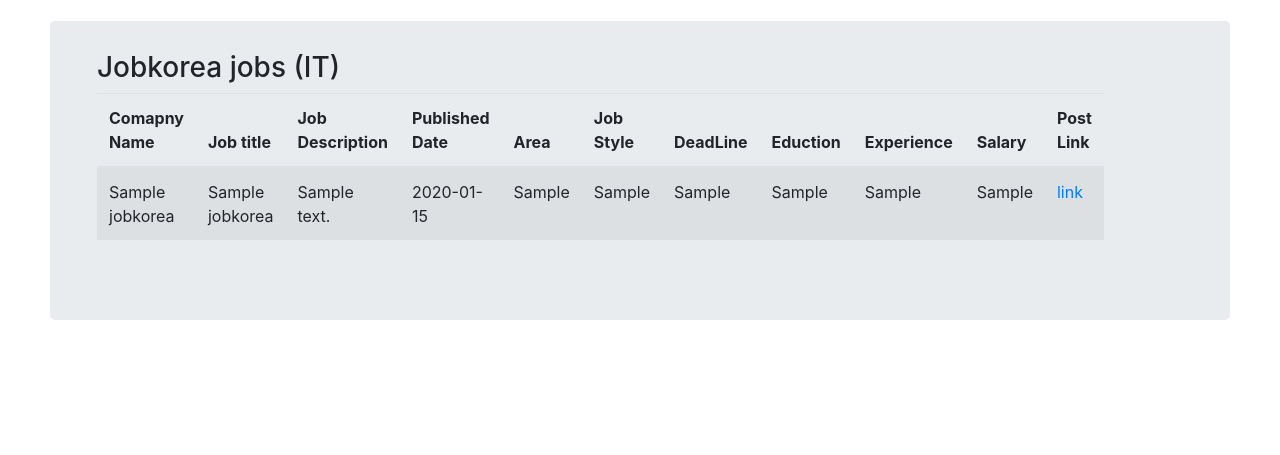
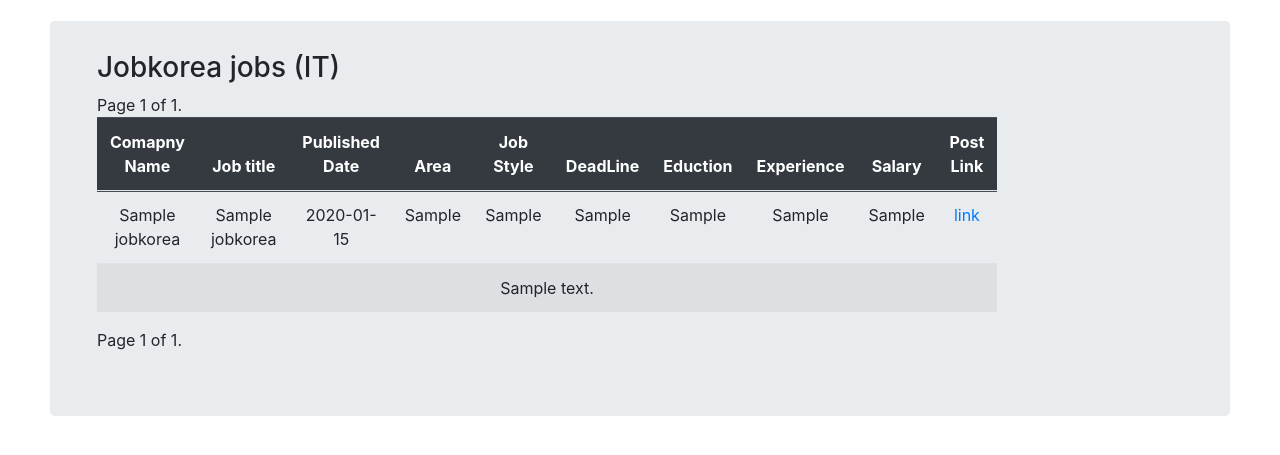
Before and after one commit to jinmc/djangogirls, a Django app: page /jobkorea_jobs in a window 1280 px wide. Shown: the part 74-529 px from the top of the page. Run offline with Django 3.2, Linux system fonts and the light colour scheme; tables that the repository leaves empty hold one stand-in row (values such as "Sample post"); some libraries are stand-ins or nearby versions.

Commit message:
jobkorea pagination and some styling

```diff
--- /dev/null
+++ b/blog/static/blog/crawler.css
@@ -0,0 +1,29 @@
+nav a {
+    font-family: 'Roboto Slab', serif;
+    color: white;
+}
+
+ .jumbotron {
+    margin-top: 30px;
+    margin-left: 50px;
+    margin-right: 50px;
+    padding-top: 30px;
+}
+
+body {
+    padding-top: 65px;
+}
+
+th, td {
+   text-align: center;
+}
+
+
+#job_desc {
+    text-align: center;
+}
+
+th {
+    position: sticky;
+    top: 0;
+}
--- a/blog/templates/blog/base.html
+++ b/blog/templates/blog/base.html
@@ -5,26 +5,10 @@
     {% load static %}
     <link rel="shortcut icon" href="{% static 'blog/j_logo.jpg' %}" alt="logo"" />
     <title>Jim's Crawler</title>
-    <link rel=" stylesheet" href="https://stackpath.bootstrapcdn.com/bootstrap/4.5.0/css/bootstrap.min.css"
+    <link rel="stylesheet" href="https://stackpath.bootstrapcdn.com/bootstrap/4.5.0/css/bootstrap.min.css"
         integrity="sha384-9aIt2nRpC12Uk9gS9baDl411NQApFmC26EwAOH8WgZl5MYYxFfc+NcPb1dKGj7Sk" crossorigin="anonymous">
     <link href="https://fonts.googleapis.com/css2?family=Roboto+Slab&display=swap" rel="stylesheet">
-    <style>
-        nav a {
-            font-family: 'Roboto Slab', serif;
-            color: white;
-        }
-
-         .jumbotron {
-            margin-top: 30px;
-            margin-left: 50px;
-            margin-right: 50px;
-            padding-top: 30px;
-        }
-
-        body {
-            padding-top: 65px;
-        }
-    </style>
+    <link rel="stylesheet" type="text/css" href="{% static 'blog/crawler.css' %}">
 
 </head>
 
--- a/blog/templates/blog/jobkorea_jobs.html
+++ b/blog/templates/blog/jobkorea_jobs.html
@@ -2,12 +2,28 @@
 
 {% block content %}
 <h3>Jobkorea jobs (IT)</h3>
-<table class="table table-hover table-striped">
-  <thead>
+<div class="pagination">
+  <span class="step-links">
+    {% if page_obj.has_previous %}
+    <a href="?page=1">&laquo; first</a>
+    <a href="?page={{ page_obj.previous_page_number }}">previous</a>
+    {% endif %}
+
+    <span class="current">
+      Page {{ page_obj.number }} of {{ page_obj.paginator.num_pages }}.
+    </span>
+
+    {% if page_obj.has_next %}
+    <a href="?page={{ page_obj.next_page_number }}">next</a>
+    <a href="?page={{ page_obj.paginator.num_pages }}">last &raquo;</a>
+    {% endif %}
+  </span>
+</div>
+<table class="table table-hover table-striped sticky">
+  <thead class="thead-dark">
     <tr>
       <th scope="col">Comapny Name</th>
       <th scope="col">Job title</th>
-      <th scope="col">Job Description</th>
       <th scope="col">Published Date</th>
       <th scope="col">Area</th>
       <th scope="col">Job Style</th>
@@ -19,11 +35,11 @@
     </tr>
   </thead>
   <tbody>
-    {% for job in jk_jobs %}
+    {% for job in page_obj %}
+    <tr>
       <tr>
         <td>{{ job.company_name }}</td>
         <td>{{ job.job_title }}</td>
-      <td>{{ job.job_description }}</td>
         <td>{{ job.published_date }}</td>
         <td>{{ job.area }}</td>
         <td>{{ job.jobstyle }}</td>
@@ -33,8 +49,30 @@
         <td>{{ job.salary }}</td>
         <td><a href="{{ job.post_link }}">link</a></td>
       </tr>
+      <tr>
+        <td id="job_desc" colspan=10>
+          {{ job.job_description }}
+        </td>
+      </tr>
+    </tr>
     {% endfor %}
   </tbody>
 </table>
+<div class="pagination">
+    <span class="step-links">
+        {% if page_obj.has_previous %}
+            <a href="?page=1">&laquo; first</a>
+            <a href="?page={{ page_obj.previous_page_number }}">previous</a>
+        {% endif %}
 
+        <span class="current">
+            Page {{ page_obj.number }} of {{ page_obj.paginator.num_pages }}.
+        </span>
+
+        {% if page_obj.has_next %}
+            <a href="?page={{ page_obj.next_page_number }}">next</a>
+            <a href="?page={{ page_obj.paginator.num_pages }}">last &raquo;</a>
+        {% endif %}
+    </span>
+</div>
 {%  endblock %}
--- a/blog/views.py
+++ b/blog/views.py
@@ -1,4 +1,5 @@
 from django.shortcuts import get_object_or_404, render, redirect
+from django.core.paginator import Paginator
 from .models import Post, Job_Heykorean, Job_Jobkorea
 from django.utils import timezone
 from .forms import PostForm
@@ -9,9 +10,15 @@ def base(request):
 
 def jobkorea_jobs(request):
     qs = Job_Jobkorea.objects.all()
+    paginator = Paginator(qs, 10)
+    page_number = request.GET.get('page')
+    page_obj = paginator.get_page(page_number)
     # qs = qs.order_by('-published_date')
+    # return render(request, 'blog/jobkorea_jobs.html', {
+    #     'jk_jobs' : qs
+    # })
     return render(request, 'blog/jobkorea_jobs.html', {
-        'jk_jobs' : qs
+        'page_obj' : page_obj
     })
 
 def heykorean_jobs(request):
```
Also changed, not shown: blog/static/blog/blog.css (+9 -0 lines). Lines whose indentation alone changed are shown as unchanged.
